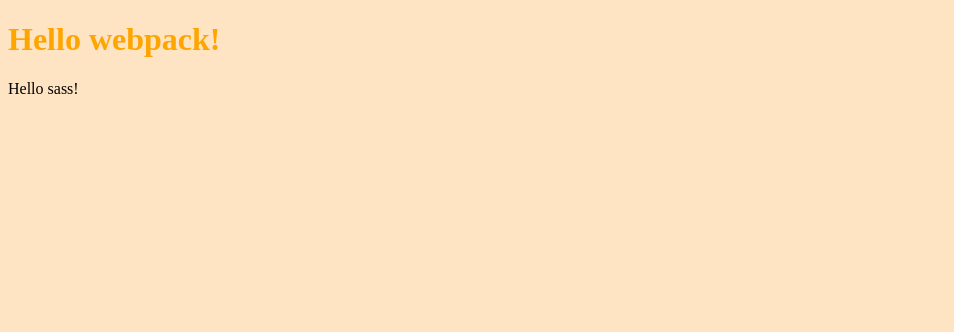
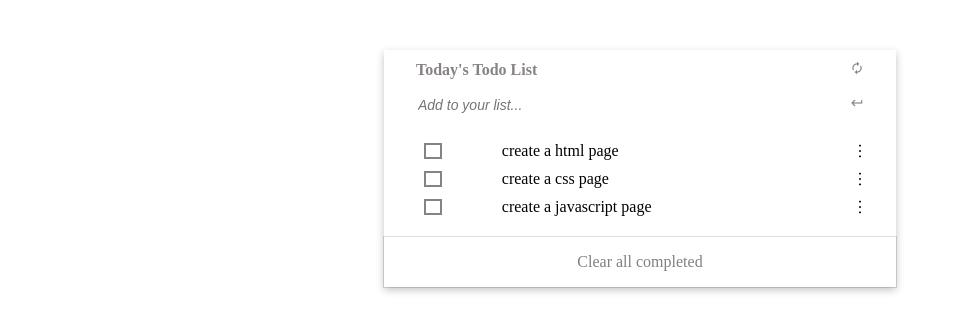
Before and after one commit to leonard33/list-todo, a website built with webpack: page src/index.html in a window 1280 px wide. Shown: the whole page, without its empty margins (0-954 px from the left). Built offline with nearby package versions, Linux system fonts and the light colour scheme.

Commit message:
add styling

```diff
--- a/src/index.html
+++ b/src/index.html
@@ -3,9 +3,29 @@
 <head>
     <meta charset="UTF-8">
     <title>Webpack tutorial</title>
+    <script src="https://kit.fontawesome.com/8d28ec52c7.js" crossorigin="anonymous"></script>
+    <link rel="stylesheet" href="https://fonts.googleapis.com/icon?family=Material+Icons">
 </head>
 <body>
-    <h1>Hello webpack!</h1>
-    <p>Hello sass!</p>
+    <div class="main-container">
+        <div class="header"><h1>Today's Todo List</h1>
+            <div class="refresh">
+                <i class="material-icons">autorenew</i>
+            </div>
+        </div>
+       <div class="todo-container">
+        <input type="text" id="todo" placeholder="Add to your list..."/>
+        <div class="return">
+            <i class="material-icons">keyboard_return</i>
+        </div>
+       <!--<button id="add-todo">Add Todo</button>-->
+       </div>
+       <div class="output-container">
+           <ul class="todo-list"></ul>
+       </div>
+       <div class="clear">
+           <div class="clear-btn">Clear all completed</div>
+       </div>
+    </div>
 </body>
 </html>
--- a/src/index.js
+++ b/src/index.js
@@ -1,7 +1,89 @@
 import "./style.css";
 
-const fancyFunc = () => {
-    return [1, 2];
-  };
+class Todo {
+    constructor(task,checkbox) {
+        this.task = task;
+        this.checkbox = checkbox;
+    }
+}
 
-  const [a, b] = fancyFunc();
+class UI {
+  static displaytodos () {
+    const todolist = [
+        {
+         task: 'create a html page',
+         checkbox: 'true',
+        },
+        {
+         task: 'create a css page',
+         checkbox: 'true',
+        },
+        {
+         task: 'create a javascript page',
+         checkbox: 'false',
+        }
+    ];
+
+    const todos = todolist;
+    todos.forEach((todo)=> UI.addtodos(todo));
+    console.log(todos);
+ }
+
+   static addtodos (todo) {
+    const todolist = document.createElement('li');
+    const checkbox =document.createElement('input');
+    checkbox.classList.add('checkbox');
+    checkbox.innerHTML = `<div></div>`;
+    const newtodo = document.createElement('p');
+    newtodo.classList.add('todo-data');
+    newtodo.innerHTML = todo.task;
+    const remove = document.createElement('span')
+    remove.classList.add('delete');
+    remove.innerHTML = '&hellip;';
+    todolist.appendChild(checkbox);
+    todolist.appendChild(newtodo);
+    todolist.appendChild(remove);
+    list.appendChild(todolist);
+   }
+
+}
+
+//const todo = new Todo(task,checkbox);
+const list = document.querySelector('.todo-list');
+document.addEventListener('DOMContentLoaded', UI.displaytodos);
+
+/*
+const inputDtata = document.querySelector('#todo');
+const add = document.querySelector('#add-todo');
+const outputData = document.querySelector('.output-container');
+
+const addtodos = (e) => {
+    //e.preventDefault;
+    const todos = document.createElement('li');
+    const checkbox =document.createElement('input');
+    checkbox.classList.add('checkbox');
+    checkbox.type = "checkbox";
+    const newtodo = document.createElement('p');
+    newtodo.classList.add('todo-data');
+    newtodo.innerHTML = inputDtata.value;
+    const remove = document.createElement('span')
+    remove.classList.add('delete');
+    remove.innerText = '&hellip;';
+
+    todos.appendChild(checkbox);
+    todos.appendChild(newtodo);
+    todos.appendChild(remove);
+
+    outputData.appendChild(todos);
+
+    inputDtata.value = '';
+
+ }
+
+add.addEventListener('click', addtodos);
+inputDtata.addEventListener('keypress', (event)=> {
+    if (event.key == "Enter") {
+        addtodos();
+    }
+});
+*/
--- a/src/style.css
+++ b/src/style.css
@@ -1,7 +1,91 @@
 h1 {
-    color: orange;
+  color: rgb(136, 131, 131);
+  font-size: 16px;
 }
 
 body {
-    background-color: bisque;
+  align-items: center;
 }
+
+.material-icons {
+  color: rgb(136, 131, 131);
+  font-size: 14px;
+  cursor: move;
+}
+
+.header {
+  display: flex;
+  align-items: center;
+  justify-content: space-between;
+  width: 35vw;
+  margin: auto;
+}
+
+.main-container {
+  width: 40vw;
+  margin: 50px auto;
+  box-shadow: rgba(0, 0, 0, 0.24) 0 3px 8px;
+  align-items: center;
+  text-align: center;
+}
+
+li {
+  display: flex;
+  align-items: center;
+  width: 35vw;
+  justify-content: space-between;
+  text-align: left;
+}
+
+.todo-container {
+  display: flex;
+  align-items: center;
+  width: 35vw;
+  margin: auto;
+  justify-content: space-between;
+}
+
+input {
+  border: none;
+  outline: none;
+  height: 30px;
+  width: 15vw;
+  overflow-wrap: break-word;
+  font-size: 14px;
+  font-style: italic;
+}
+
+.todo-data {
+  display: flex;
+  overflow-wrap: break-word;
+  word-break: break-all;
+  width: 23vw;
+  margin: 5px;
+}
+
+.clear {
+  display: flex;
+  width: 40vw;
+  height: 50px;
+  text-decoration: none;
+  color: grey;
+  box-shadow: rgba(0, 0, 0, 0.02) 0 1px 3px 0, rgba(27, 31, 35, 0.15) 0 0 0 1px;
+  justify-content: center;
+  align-items: center;
+  cursor: pointer;
+}
+
+.clear-btn {
+  margin: auto !important;
+}
+
+.delete {
+  transform: rotate(90deg);
+  cursor: move;
+}
+
+.checkbox {
+  border: 2px solid rgb(136, 131, 131);
+  width: 10px;
+  height: 10px;
+}
```
